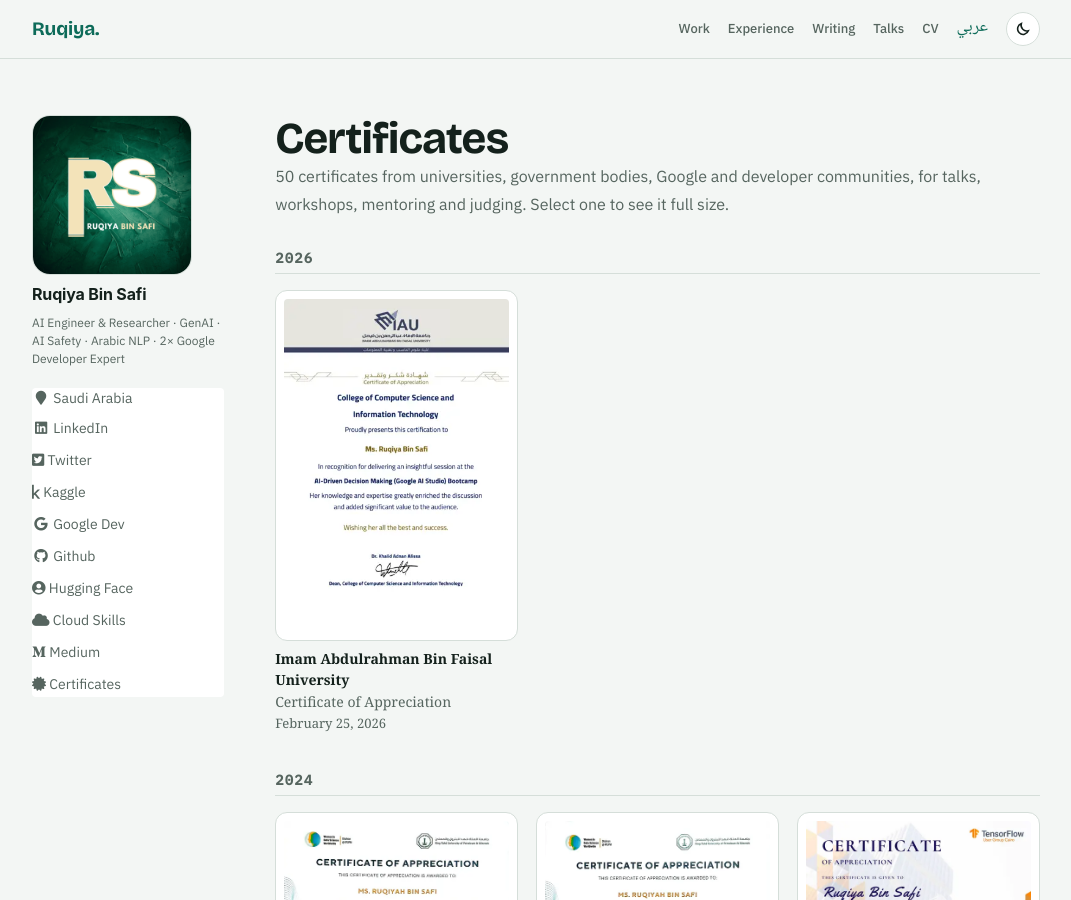
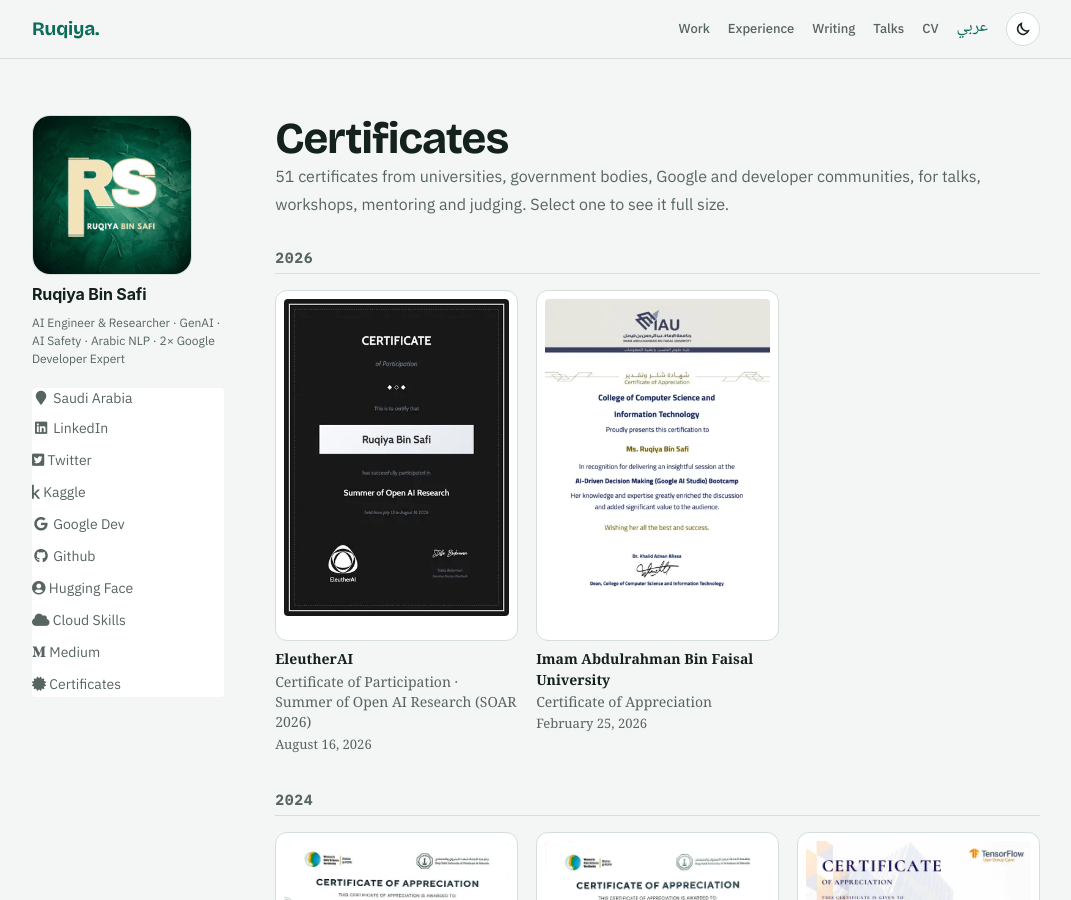
Before and after one commit to Ruqyai/ruqyai.github.io, a Jekyll site: the page built from _pages/certificates.html, in a window 1280 px wide and 900 px high. Shown: the whole window, without its empty margins (104-1175 px from the left). Built offline with Jekyll 4.4.1, drawn with Linux system fonts in a browser that asks for light colours; some web fonts are replaced.

Commit message:
Add EleutherAI SOAR certificate; SOAR ran July to August 2026

```diff
--- a/_data/certificates.yml
+++ b/_data/certificates.yml
@@ -1,6 +1,17 @@
 # Certificates from the Accredible wallet (credential.net/profile/1473594), with English and Arabic labels.
 # Generated from private/credentials.json; one certificate that shows a student ID number is left out on purpose.
 
+- issuer_en: "EleutherAI"
+  issuer_ar: "EleutherAI"
+  title_en: "Certificate of Participation · Summer of Open AI Research (SOAR 2026)"
+  title_ar: "شهادة مشاركة · برنامج SOAR 2026 لأبحاث الذكاء الاصطناعي المفتوحة"
+  date: 2026-08-16
+  thumb: /images/certificates/eleutherai-soar-2026-thumb.webp
+  full: /images/certificates/eleutherai-soar-2026.webp
+  width: 368
+  height: 520
+  verified: false
+  link: ""
 - issuer_en: "Imam Abdulrahman Bin Faisal University"
   issuer_ar: "جامعة الإمام عبدالرحمن بن فيصل"
   title_en: "Certificate of Appreciation"
--- a/_includes/site/cert-gallery.html
+++ b/_includes/site/cert-gallery.html
@@ -49,7 +49,9 @@
         img.src = b.getAttribute("data-full");
         img.alt = b.getAttribute("data-caption");
         cap.textContent = b.getAttribute("data-caption");
-        link.href = b.getAttribute("data-link");
+        var l = b.getAttribute("data-link");
+        link.hidden = !l; link.previousSibling && (link.previousSibling.textContent = l ? " · " : "");
+        if (l) link.href = l;
         d.showModal();
       });
     });
--- a/_pages/cv.md
+++ b/_pages/cv.md
@@ -35,7 +35,7 @@
 
 ## Recognition
 
-[See all 50 certificates →](/certificates/)
+[See all 51 certificates →](/certificates/)
 
 * 2× Google Developer Expert (AI, Google Cloud) · Google Cloud Champion Innovator
 * TensorFlow Contributor Award 2021, Middle East & Africa
```
Also changed, not shown: other parts of _pages/cv.md (+1 -1 lines), _data/home/ar.yml (+4 -5 lines), _data/home/en.yml (+4 -5 lines), _pages/ar/cv.md (+2 -2 lines), images/certificates/eleutherai-soar-2026-thumb.webp (added), images/certificates/eleutherai-soar-2026.webp (added).
